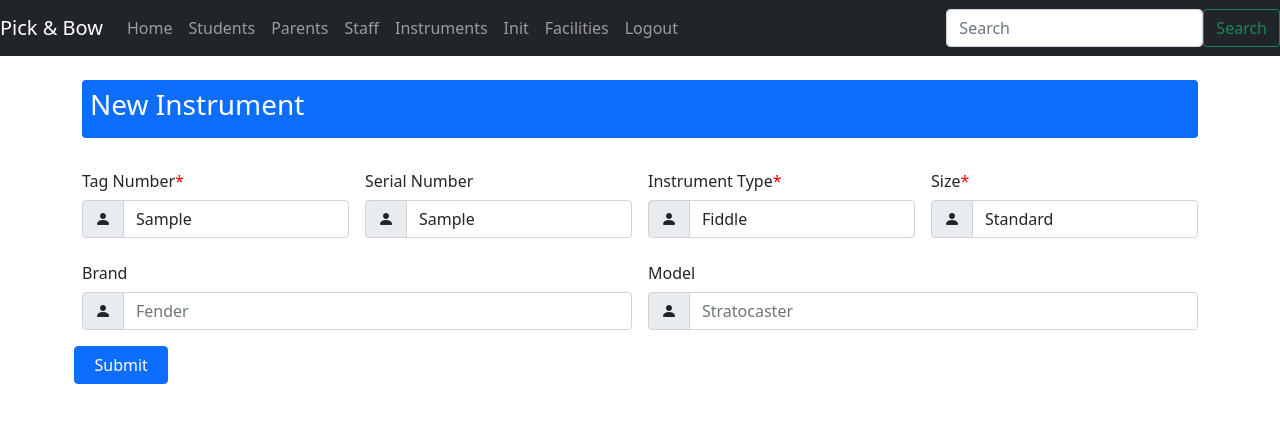
After one commit to jagilbert27/PNB, a Flask app: page /instrument/1 in a window 1280 px wide. The commit adds this page. Shown: the top 423 px of the page. Run offline with Flask 2, Linux system fonts and the light colour scheme; a user stored in the database is signed in; tables that the repository leaves empty hold one stand-in row (values such as "Sample post"); some libraries are stand-ins or nearby versions.

Commit message:
Made instrument type an fk

```diff
--- a/website/templates/base.html
+++ b/website/templates/base.html
@@ -35,9 +35,9 @@
         <li class="nav-item"> <a class="nav-item nav-link" id="students_link" href="students">Students</a> </li>
         <li class="nav-item"> <a class="nav-item nav-link" id="parents_link" href="parents">Parents</a> </li>
         <li class="nav-item"> <a class="nav-item nav-link" id="staff_link" href="staff">Staff</a> </li>
-        <li class="nav-item"> <a class="nav-item nav-link" id="instruments_link" href="instruments">Instruments</a>
-        </li>
-        <li class="nav-item"> <a class="nav-item nav-link" id="facilities_link" href="facilities">Facilities</a> </li>
+        <li class="nav-item"> <a class="nav-item nav-link" id="instruments_link" href="instruments">Instruments</a>          </li>
+        <li class="nav-item"> <a class="nav-item nav-link" id="instruments_link" href="Fill">Init</a></li>
+        <li class="nav-item"> <a class="nav-item nav-link" id="init_db" href="facilities">Facilities</a> </li>
         <li class="nav-item"> <a class="nav-item nav-link" id="logout" href="/logout">Logout</a> </li>
         {% else %}
         <a class="nav-item nav-link" id="login" href="/login">Login</a>
--- /dev/null
+++ b/website/templates/instrument_edit.html
@@ -0,0 +1,97 @@
+{% extends "base.html" %} {% block title %}Instrument{% endblock %} {% block content %}
+
+<style>
+  .form-group.required .col-form-label:after {
+    content:"*";
+    color:red;
+  }
+  </style>
+
+<div class="container-fluid mt-4 mb-4 p-2 bg-primary text-white rounded">
+  <h3><span style="font-weight:100">New</span>&nbsp;<span style="font-weight: 700"></span>Instrument</span></h3>
+</div>
+
+<form class="row g-3" method="POST">
+
+  <!-- Tag -->
+  <div class="col-md-3 form-group required">
+    <label for="tag" class="col-form-label">Tag Number</label>
+    <div class="input-group">
+      <span class="input-group-text">
+        <i class="bi bi-person-fill"></i>
+      </span>
+      <input type="text" class="form-control" id="tag" name="tag" value="{{ instrument.tag }}" placeholder="G01" />
+    </div>
+  </div>
+
+  <!-- Serial Number -->
+  <div class="col-md-3 form-group">
+    <label for="serial" class="col-form-label">Serial Number</label>
+    <div class="input-group">
+      <span class="input-group-text">
+        <i class="bi bi-person-fill"></i>
+      </span>
+      <input type="text" class="form-control" id="serial" name="serial" value="{{ instrument.serial }}" />
+    </div>
+  </div>
+
+  <!-- Type -->
+  <div class="col-md-3 form-group required">
+    <label for="type" class="col-form-label">Instrument Type</label>
+    <div class="input-group">
+      <span class="input-group-text">
+        <i class="bi bi-person-fill"></i>
+      </span>
+      <select class="form-control" name=type id=type >
+        <option value="fiddle">Fiddle</option>
+        <option value="acoustic_guitar">Acoustic Guitar</option>
+        <option value="electric_guitar">Electric Guitar</option>
+        <option value="electric_bass_guitar">Bass Guitar</option>
+        <option value="mandolin">Mandolin</option>
+        <option value="banjo">Audi</option>
+        <option value="standup_bass">Standup Bass</option>
+      </select>
+    </div>
+  </div>
+
+  <!-- Size -->
+  <div class="col-md-3 form-group required">
+    <label for="size" class="col-form-label">Size</label>
+    <div class="input-group">
+      <span class="input-group-text">
+        <i class="bi bi-person-fill"></i>
+      </span>
+      <select class="form-control" name=type id=type>
+        <option selected value="standard">Standard</option>
+        <option value="3_4">3/4</option>
+        <option value="1_2">1/2</option>
+      </select>
+    </div>
+  </div>
+
+  <!-- Brand -->
+  <div class="col-md-6 form-group ">
+    <label for="brand" class="col-form-label">Brand</label>
+    <div class="input-group">
+      <span class="input-group-text">
+        <i class="bi bi-person-fill"></i>
+      </span>
+      <input type="text" class="form-control" id="brand" name="brand" placeholder="Fender" />
+    </div>
+  </div>
+
+  <!-- Model -->
+  <div class="col-md-6 form-group ">
+    <label for="model" class="col-form-label">Model</label>
+    <div class="input-group">
+      <span class="input-group-text">
+        <i class="bi bi-person-fill"></i>
+      </span>
+      <input type="text" class="form-control" id="model" name="model" placeholder="Stratocaster" />
+    </div>
+  </div>
+
+  <br />
+  <button type="submit" class="btn btn-primary col-md-1">Submit</button>
+</form>
+{% endblock %}
--- a/website/views.py
+++ b/website/views.py
@@ -1,11 +1,39 @@
 from flask import Blueprint, render_template, request, flash, jsonify, redirect, url_for
 from flask_login import login_required, current_user
-from .models import Note, Student, Instrument, StudentInstrument
+from .models import Note, Student, Instrument, StudentInstrument, InstrumentType
 from . import db
 import json
 import sqlalchemy
+import datetime
 
 views = Blueprint('views', __name__)
+
+@views.route('/Fill', methods=['GET', 'POST'])
+@login_required
+def fill():
+    # Clear
+    StudentInstrument.query.delete()
+    Instrument.query.delete()
+    Student.query.delete()
+    InstrumentType.query.delete()
+    db.session.commit()
+    flash('DB Cleared')
+
+    db.session.add(InstrumentType(name='Fiddle'))
+    db.session.add(InstrumentType(name='Guitar'))
+    db.session.commit()
+    db.session.add(Instrument(type_id=1, tag='F1'))
+    db.session.add(Instrument(type_id=2, tag='G1'))
+    db.session.add(Student(email='a@a.com',first_name='Alpha',last_name='A'))
+    db.session.add(Student(email='b@b.com',first_name='Bravo',last_name='B'))
+    db.session.add(Student(email='c@c.com',first_name='Charlie',last_name='C'))
+    db.session.commit()
+    db.session.add(StudentInstrument(student_id=1, instrument_id=1, checkout_date=datetime.datetime(2021,11,1)))
+    db.session.add(StudentInstrument(student_id=1, instrument_id=2, checkout_date=datetime.datetime(2021,11,1)))
+    db.session.add(StudentInstrument(student_id=2, instrument_id=1, checkout_date=datetime.datetime(2021,11,1)))
+    db.session.commit()
+    flash('DB initialized with test data')
+    return redirect(url_for('views.home'))
 
 
 @views.route('/', methods=['GET', 'POST'])
@@ -66,10 +94,6 @@ def student_edit(id):
     if request.method == 'GET':
         return render_template("student_edit.html", student=student, user=current_user)
 
-    # checkouts =  StudentInstrument.query.all().Join(Student)
-    # checkouts = Student.query.join(Student.instruments)
-    # checkouts = db.session.query(Student).join(Instrument,Student.instruments)
-    # checkouts = db.session.query.join(Instrument)
     student.email = request.form.get('email')
     student.first_name = request.form.get('first_name')
     student.last_name = request.form.get('last_name')
@@ -92,12 +116,26 @@ def instrument_new():
 
     return render_template("instrument_new.html",user=current_user)
 
+@views.route('/instrument/<int:id>', methods=['GET','POST'])
+@login_required
+def instrument_edit(id):
+    instrument = Instrument.query.get_or_404(id)
+    return render_template("instrument_edit.html", instrument=instrument, user=current_user)
+
 # Checkouts
 @views.route('/checkout', methods=['GET','POST'])
 @login_required
 def checkout_list():
     # checkouts = StudentInstrument.query.all()
     # students = Student.query.join(StudentInstrument).join(Instrument).all()
-    students = Student.query(Student.id, Student.first_name).join(StudentInstrument).query(StudentInstrument.checkout_date).join(Instrument).query(Instrument.type).all()
+    students = Student.query.all()
+
+    msg = "Student structure:<br/><br/>"
+    for student in students:
+        msg += f'Student.first_name: {student.first_name} <br/>'
+        for checkout in student.instruments:
+            msg += f'    Checkout Date {checkout.checkout_date.strftime("%m/%d/%Y")} <br/>'
+            msg += f'        Type: {checkout.instrument.type} <br/><br/>'
+    # return msg
 
     return render_template("checkout_list.html",students=students, user=current_user)
```
Also changed, not shown: website/models.py (+12 -2 lines), website/templates/checkout.html (added, +186 -0 lines), website/templates/checkout_list.html (+10 -9 lines), website/templates/student_edit.html (+22 -19 lines).
